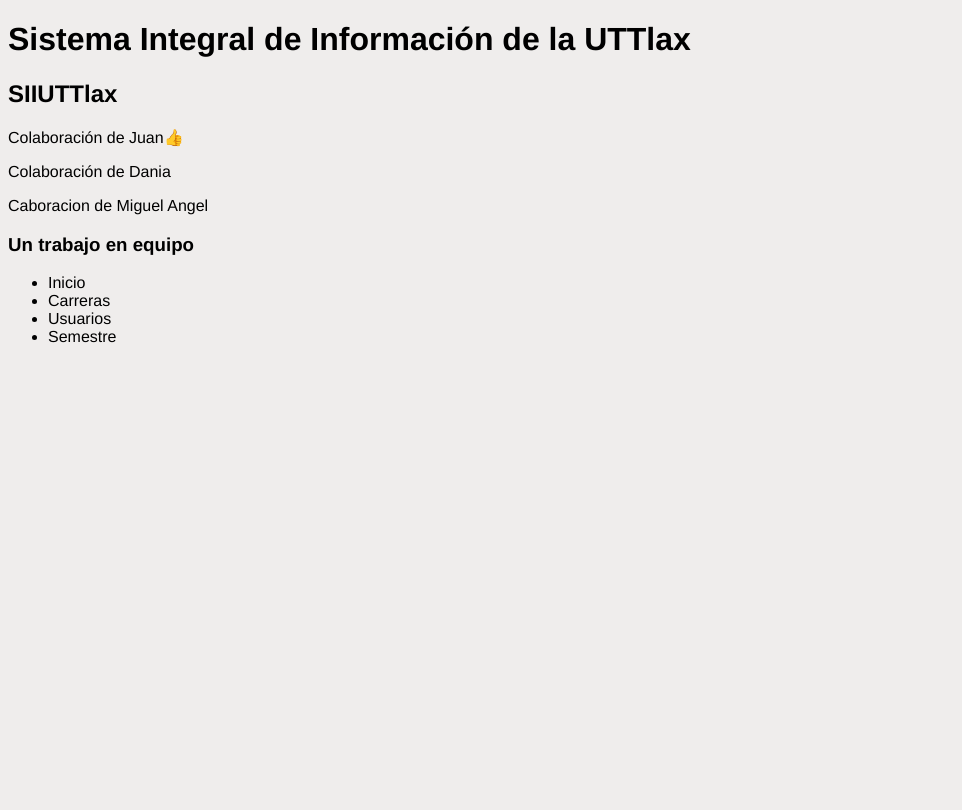
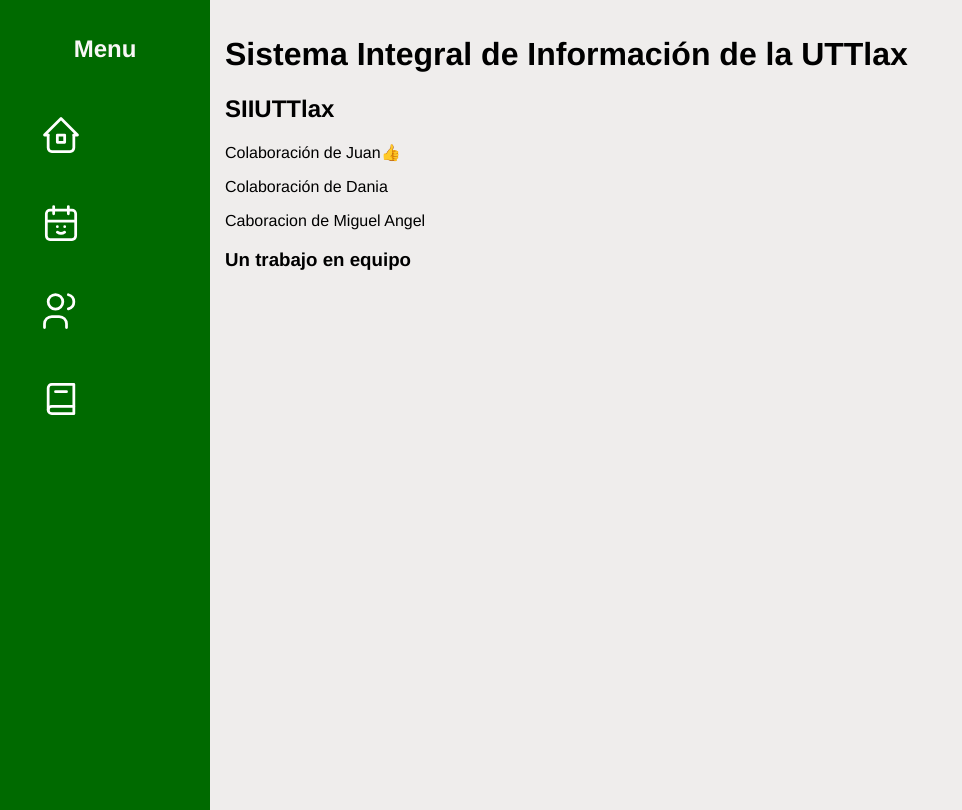
Before and after one commit to DaniaGarciaM/SIIUTTLAX---Universoft, a Django app: template templates/home/home.html in a window 1280 px wide. Shown: the whole page, without its empty margins (0-962 px from the left). Before the commit the page ends 343 px from the top, so only its background shows below. Run offline with Django 3.2, Linux system fonts and the light colour scheme; the template is opened without the code that fills it, so the values that code supplies are empty.

Commit message:
implementando un slidebar v1 MASP

```diff
--- a/static/css/styles.css
+++ b/static/css/styles.css
@@ -19,8 +19,88 @@
 
     font-family: "Arimo", sans-serif;
     font-optical-sizing: auto;
+
+}
+
+.container{
+    display: flex;
+}
+
+.rigth{
+    width: 100%;
+    margin: 10px;
+    padding:  5px;
+
 }
 
 body{
     background-color: var(--bg-2);
+    margin: 0;
+    padding: 0;
 }
+
+  .navBar{
+    padding: 5px;
+    width: 80px;
+    height: 100vh;
+    /* border: solid green; */
+    background-color: var(--green-primary);
+
+}
+
+.navBar h2{
+    color: var(--bg-1);
+    padding: 10px;
+
+}
+
+.text {
+    color: transparent;
+    /* border: solid red; */
+  }
+
+nav ul{
+    list-style-type: none;
+    margin: 0;
+    padding: 0px;
+
+}
+
+
+
+nav ul li{
+    padding: 10px;
+    /* background-color: #444; */
+    color: white;
+    text-align: center;
+    display: flex;
+    place-items: center;
+    /* justify-content: center; */
+    /* border: solid red; */
+    cursor: pointer;
+}
+
+
+span{
+    align-items: center;
+    padding: 10px;
+}
+
+
+nav:hover{
+    width: 200px;
+    transition: width 0.3s ease-in-out;
+    display: flex;
+    flex-direction: column;
+    align-items: center;
+    color: white;
+}
+
+nav ul li:hover{
+    /* background-color: var(--orange-secundary); */
+    transition: width 0.3s ease-in-out;
+}
+
+.text:hover{
+    color: white;
+}
--- a/templates/base.html
+++ b/templates/base.html
@@ -1,20 +1,93 @@
 <!DOCTYPE html>
 <html lang="en">
-<head>
-    <meta charset="UTF-8">
-    <meta name="viewport" content="width=device-width, initial-scale=1.0">
+  <head>
+    <meta charset="UTF-8" />
+    <meta name="viewport" content="width=device-width, initial-scale=1.0" />
     {% load static %}
-    <title>SIIUTTlax 2024 | {% block title %}{% endblock title %} </title>
-    <link rel="stylesheet" href="{% static 'css/styles.css' %}">
-    <link rel="preconnect" href="https://fonts.googleapis.com">
-<link rel="preconnect" href="https://fonts.gstatic.com" crossorigin>
-<link href="https://fonts.googleapis.com/css2?family=Arimo:ital,wght@0,400..700;1,400..700&display=swap" rel="stylesheet">
-</head>
-<body>
+    <title>
+      SIIUTTlax 2024 |{% block title %}
 
-  {% block content %}
+      {% endblock %}
+    </title>
+    <link rel="stylesheet" href="{% static 'css/styles.css' %}" />
+    <link rel="preconnect" href="https://fonts.googleapis.com" />
+    <link rel="preconnect" href="https://fonts.gstatic.com" crossorigin />
+    <link href="https://fonts.googleapis.com/css2?family=Arimo:ital,wght@0,400..700;1,400..700&display=swap" rel="stylesheet" />
+  </head>
 
-  {% endblock content %}
+  <body>
+    <div class="container">
+      <div class="left">
+        <nav class="navBar">
+          <h2>Menu</h2>
 
-</body>
+          <ul>
+            <li>
+              <span class="icon">
+                <svg xmlns="http://www.w3.org/2000/svg" class="icon icon-tabler icon-tabler-home-2" width="44" height="44" viewBox="0 0 24 24" stroke-width="1.5" stroke="#ffffff" fill="none" stroke-linecap="round" stroke-linejoin="round">
+                  <path stroke="none" d="M0 0h24v24H0z" fill="none" />
+                  <path d="M5 12l-2 0l9 -9l9 9l-2 0" />
+                  <path d="M5 12v7a2 2 0 0 0 2 2h10a2 2 0 0 0 2 -2v-7" />
+                  <path d="M10 12h4v4h-4z" />
+                </svg>
+              </span>
+              <span class="text">
+                Inicio
+              </span>
+            </li>
+
+            <li>
+              <span class="icon">
+                <svg xmlns="http://www.w3.org/2000/svg" class="icon icon-tabler icon-tabler-calendar-smile" width="44" height="44" viewBox="0 0 24 24" stroke-width="1.5" stroke="#ffffff" fill="none" stroke-linecap="round" stroke-linejoin="round">
+                  <path stroke="none" d="M0 0h24v24H0z" fill="none" />
+                  <path d="M4 7a2 2 0 0 1 2 -2h12a2 2 0 0 1 2 2v12a2 2 0 0 1 -2 2h-12a2 2 0 0 1 -2 -2v-12zm12 -4v4m-8 -4v4m-4 4h16m-9.995 3h.01m3.99 0h.01" />
+                  <path d="M10.005 17a3.5 3.5 0 0 0 4 0" />
+                </svg>
+              </span>
+              <span class="text">
+                Carreras
+              </span>
+            </li>
+
+            <li>
+              <span class="icon">
+                <svg xmlns="http://www.w3.org/2000/svg" class="icon icon-tabler icon-tabler-users" width="44" height="44" viewBox="0 0 24 24" stroke-width="1.5" stroke="#ffffff" fill="none" stroke-linecap="round" stroke-linejoin="round">
+                  <path stroke="none" d="M0 0h24v24H0z" fill="none" />
+                  <path d="M9 7m-4 0a4 4 0 1 0 8 0a4 4 0 1 0 -8 0" />
+                  <path d="M3 21v-2a4 4 0 0 1 4 -4h4a4 4 0 0 1 4 4v2" />
+                  <path d="M16 3.13a4 4 0 0 1 0 7.75" />
+                  <patwh d="M21 21v-2a4 4 0 0 0 -3 -3.85" />
+                </svg>
+              </span>
+              <span class="text">
+                Usuarios
+              </span>
+            </li>
+
+            <li>
+              <span class="icon">
+                <svg xmlns="http://www.w3.org/2000/svg" class="icon icon-tabler icon-tabler-book-2" width="44" height="44" viewBox="0 0 24 24" stroke-width="1.5" stroke="#ffffff" fill="none" stroke-linecap="round" stroke-linejoin="round">
+                  <path stroke="none" d="M0 0h24v24H0z" fill="none" />
+                  <path d="M19 4v16h-12a2 2 0 0 1 -2 -2v-12a2 2 0 0 1 2 -2h12z" />
+                  <path d="M19 16h-12a2 2 0 0 0 -2 2" />
+                  <path d="M9 8h6" />
+                </svg>
+              </span>
+              <span class="text">
+                Semestre
+              </span>
+            </li>
+
+          </ul>
+
+        </nav>
+      </div>
+
+      <div class="rigth">
+        {% block content %}
+
+        {% endblock %}
+      </div>
+    </div>
+  </body>
 </html>
--- a/templates/home/home.html
+++ b/templates/home/home.html
@@ -1,8 +1,8 @@
 {% extends 'base.html' %}
 
-
-{% block title %}Home{% endblock title %}
-
+{% block title %}
+  Home
+{% endblock %}
 
 {% block content %}
   <h1>Sistema Integral de Información de la UTTlax</h1>
@@ -12,14 +12,4 @@
   <p>Caboracion de Miguel Angel</p>
   <h3>Un trabajo en equipo</h3>
 
-    <div>
-        <nav>
-            <ul>
-                <li>Inicio</li>
-                <li>Carreras</li>
-                <li>Usuarios</li>
-                <li>Semestre</li>
-            </ul>
-        </nav>
-    </div>
-{% endblock content %}
+{% endblock %}
```
Lines whose indentation alone changed are shown as unchanged.
